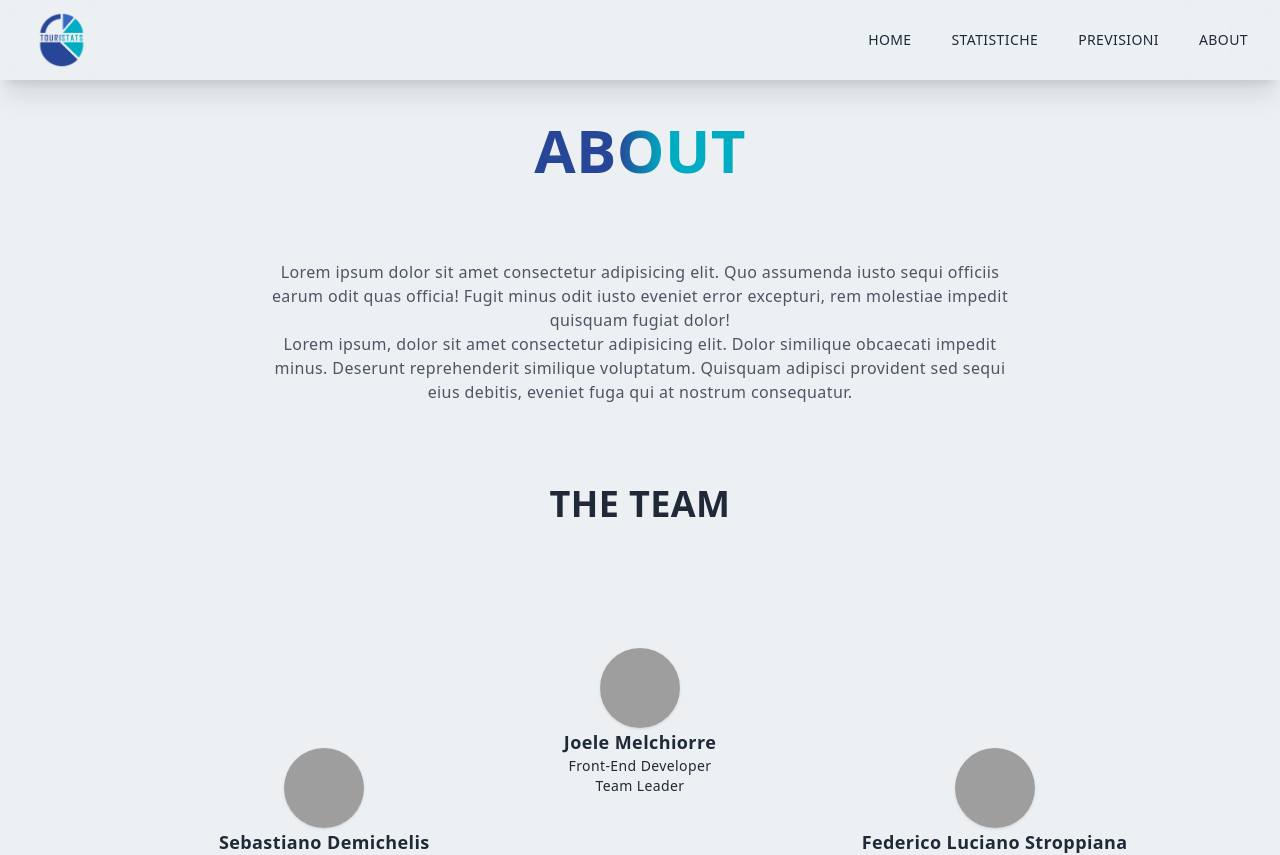
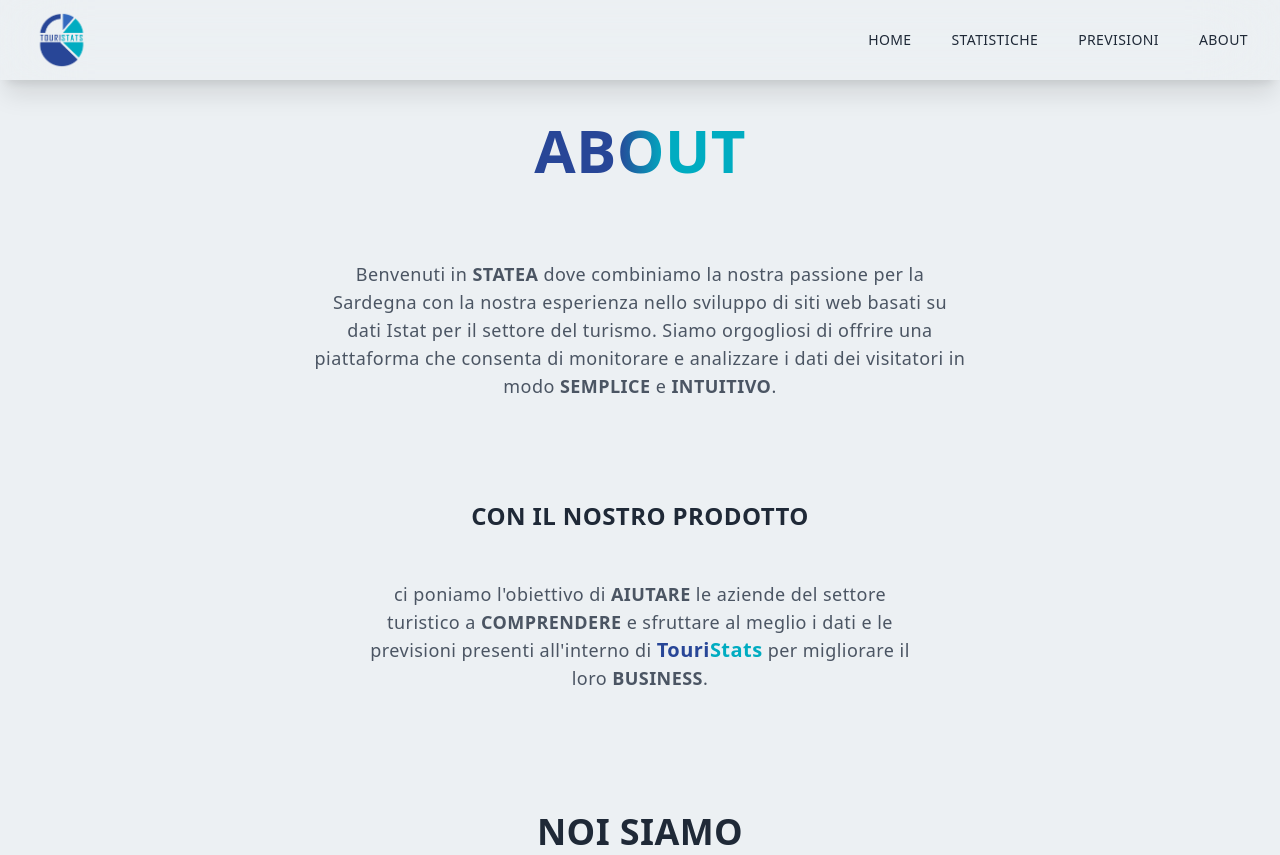
Before and after one commit to g-piras/Statea, a Next.js app: page /about in a window 1280 px wide. Shown: the top 855 px of the page. Built offline with nearby package versions, Linux system fonts and the light colour scheme; grey boxes are pictures that could not be loaded.

Commit message:
[feat] added statea description

```diff
--- a/pages/about.tsx
+++ b/pages/about.tsx
@@ -7,7 +7,7 @@ const about = () => {
     <>
       <Navbar page="about" />
       <div className="w-full h-full text-center pt-20">
-        <section className="w-full h-full text-center lg:px-24 text-gray-800">
+        <section className="w-full h-full lg:px-24 text-gray-800">
           <h1 className="uppercase my-10 px-10">
             <span className="text-[#284697]">Ab</span>
             <span className="text-[#00ACC1]">
@@ -17,13 +17,33 @@ const about = () => {
               ut
             </span>
           </h1>
-          <p className="tracking-wide text-gray-600 mx-auto max-w-[70%] pt-10">
-            Lorem ipsum dolor sit amet consectetur adipisicing elit. Quo assumenda iusto sequi officiis earum odit quas officia! Fugit minus odit iusto eveniet error excepturi, rem molestiae impedit quisquam fugiat dolor!
-            <br />
-            Lorem ipsum, dolor sit amet consectetur adipisicing elit. Dolor similique obcaecati impedit minus. Deserunt reprehenderit similique voluptatum. Quisquam adipisci provident sed sequi eius debitis, eveniet fuga qui at nostrum consequatur.
+          {/* <p className="tracking-wide text-gray-600 mx-auto max-w-[60%] pt-10 text-lg">
+            Siamo un' <span className="font-bold uppercase">azienda</span> specializza nella creazione di siti web basati su dati Istat per il settore del turismo.
+            Utilizzando i dati statistici ufficiali forniti dall'Istituto Nazionale di Statistica, creiamo siti web <span className="font-bold uppercase">informativi</span> e <span className="font-bold uppercase"> intuitivi</span> che forniscono una visione completa e aggiornata del turismo in Sardegna.
           </p>
-          <h2 className="uppercase text-gray-800 my-20 px-10">
-            the Team
+          <h2 className="uppercase text-gray-800 mt-[120px] mb-10 px-10">
+            il nostro prodotto
+          </h2>
+          <p className="tracking-wide text-gray-600 mx-auto max-w-[50%] pt-10 text-lg ">
+            <span className="text-[#284697] text-xl font-bold">Touri</span>
+            <span className="text-[#00ACC1] text-xl font-bold">Stats</span> si pone l'obiettivo di aiutare le aziende del settore turistico a comprendere e
+            sfruttare al meglio i dati e le previsioni presenti all'interno del nostro sito per migliorare il loro business.
+          </p> */}
+          <p className="tracking-wide text-gray-600 mx-auto max-w-[60%] pt-10 text-lg">
+            Benvenuti in <span className="font-bold uppercase">statea</span> dove combiniamo la nostra passione per la Sardegna con la nostra esperienza nello sviluppo di siti web basati su dati Istat per il settore del turismo.
+            Siamo orgogliosi di offrire una piattaforma che consenta di monitorare e analizzare i dati dei visitatori in modo <span className="font-bold uppercase">semplice</span> e <span className="font-bold uppercase"> intuitivo</span>.
+          </p>
+          <h3 className="uppercase text-gray-800 mt-[100px] mb-2 px-10 text-2xl">
+            con il nostro prodotto
+          </h3>
+          <p className="tracking-wide text-gray-600 mx-auto max-w-[50%] pt-10 text-lg ">
+            ci poniamo l'obiettivo di <span className="font-bold uppercase">aiutare</span> le aziende del settore turistico a <span className="font-bold uppercase">comprendere</span> e
+            sfruttare al meglio i dati e le previsioni presenti all'interno di <span className="text-[#284697] text-xl font-bold">Touri</span>
+            <span className="text-[#00ACC1] text-xl font-bold">Stats</span> per migliorare il loro <span className="font-bold uppercase">business</span>.
+          </p>
+
+          <h2 className="uppercase text-gray-800 mt-[120px] mb-10 px-10">
+            noi siamo
           </h2>
         </section>
 
```
